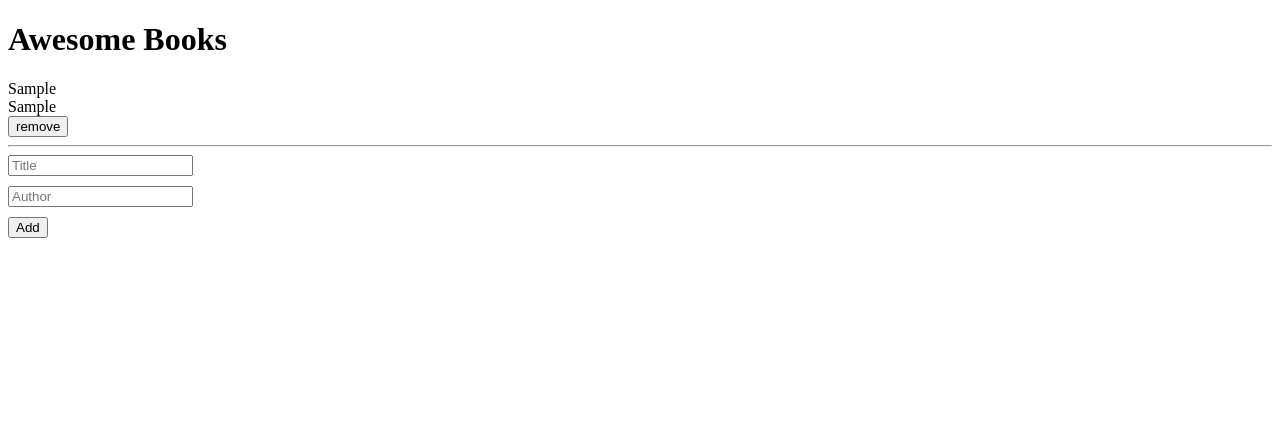
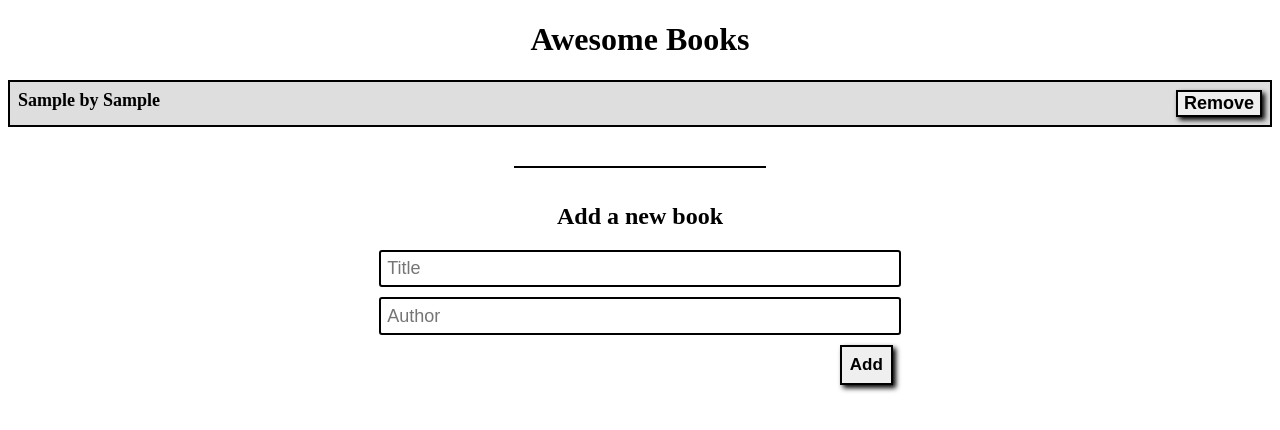
Before and after one commit to forLoop94/Awesome-Books, a website: page index.html in a window 1280 px wide. Both pictures are taken after typing "Sample", "Sample" into the empty fields and a click on the button "Add". Drawn offline with Linux system fonts and the light colour scheme.

Commit message:
Add styling to book objects

```diff
--- a/index.html
+++ b/index.html
@@ -12,10 +12,12 @@
   <main>
     <header><h1>Awesome Books</h1></header>
     <section class="display" data-display></section>
+    <div class="divider"><div></div></div>
     <section class="input">
+      <h2>Add a new book</h2>
       <article><input type="text" placeholder="Title" class="input-field" data-title></article>
       <article><input type="text" placeholder="Author" class="input-field" data-author></article>
-      <article><button type="button">Add</button></article>
+      <article class="btn"><button type="button">Add</button></article>
     </section>
   </main>
 </body>
--- a/index.js
+++ b/index.js
@@ -1,7 +1,7 @@
-const displaySection = document.querySelector("[data-display]");
-const addBtn = document.querySelector("button");
-const title = document.querySelector("[data-title]");
-const author = document.querySelector("[data-author]");
+const displaySection = document.querySelector('[data-display]');
+const addBtn = document.querySelector('button');
+const title = document.querySelector('[data-title]');
+const author = document.querySelector('[data-author]');
 
 class NewBook {
   constructor(title, author) {
@@ -19,16 +19,16 @@ class Book {
   addBook(title, author) {
     const newBook = new NewBook(title, author);
     this.bookCollection = this.bookCollection.concat(newBook);
-    localStorage.setItem("books", JSON.stringify(this.bookCollection));
+    localStorage.setItem('books', JSON.stringify(this.bookCollection));
   }
 
   removeBook(i) {
     this.bookCollection.splice(i, 1);
-    localStorage.setItem("books", JSON.stringify(this.bookCollection));
+    localStorage.setItem('books', JSON.stringify(this.bookCollection));
   }
 
   getBooksFromLocalStorage() {
-    const books = localStorage.getItem("books");
+    const books = localStorage.getItem('books');
     const allBooks = JSON.parse(books);
     if (books) {
       this.bookCollection = allBooks;
@@ -39,35 +39,39 @@ class Book {
 const newBooks = new Book();
 
 const display = () => {
-  let bookCollection = newBooks.bookCollection;
-  displaySection.innerHTML = "";
+  const { bookCollection } = newBooks;
+  displaySection.innerHTML = '';
   for (let i = 0; i < bookCollection.length; i += 1) {
-    const book = document.createElement("article");
-    book.className = "displayed-book";
+    const book = document.createElement('article');
     const bookDetails = bookCollection[i];
-    book.innerHTML = `<div>${bookDetails.title}</div><div>${bookDetails.author}</div>`;
-    const removeBtn = document.createElement("button");
-    removeBtn.innerHTML = "remove";
-    removeBtn.addEventListener("click", () => {
+    book.className = 'displayed-book';
+    if (i % 2 !== 0) {
+      book.classList.add('light-background');
+    }
+    book.innerHTML = `<div>${bookDetails.title} by ${bookDetails.author}</div>`;
+    const removeBtn = document.createElement('button');
+    removeBtn.innerHTML = 'Remove';
+    removeBtn.className = 'remove';
+    removeBtn.addEventListener('click', () => {
       newBooks.removeBook(i);
       display();
     });
-    const divider = document.createElement("hr");
+    // const divider = document.createElement("hr");
     book.appendChild(removeBtn);
-    book.appendChild(divider);
+    // book.appendChild(divider);
     displaySection.appendChild(book);
   }
 };
 
 display();
 
-addBtn.addEventListener("click", () => {
+addBtn.addEventListener('click', () => {
   const bookTitle = title.value;
   const bookAuthor = author.value;
-  if (bookTitle !== "" && bookAuthor !== "") {
+  if (bookTitle !== '' && bookAuthor !== '') {
     newBooks.addBook(bookTitle, bookAuthor);
   }
   display();
-  title.value = "";
-  author.value = "";
+  title.value = '';
+  author.value = '';
 });
--- a/styles.css
+++ b/styles.css
@@ -1,3 +1,80 @@
 .input-field {
   margin-bottom: 10px;
 }
+
+h1 {
+  text-align: center;
+}
+
+.display {
+  border: 2px solid black;
+}
+
+.displayed-book {
+  display: flex;
+  justify-content: space-between;
+  background-color: rgb(200, 200, 200, 0.6);
+  padding: 0.5rem;
+}
+
+.displayed-book div,
+button {
+  font-weight: 600;
+  font-size: 18px;
+}
+
+.light-background {
+  background-color: rgb(255, 255, 255);
+}
+
+.divider {
+  display: flex;
+  justify-content: center;
+  align-items: center;
+  height: 2rem;
+  margin-top: 1.5rem;
+}
+
+.divider div {
+  width: 20%;
+  background-color: black;
+  height: 0.1rem;
+}
+
+.remove,
+.input button {
+  box-shadow: 3px 3px 5px black;
+  border-radius: 0;
+  border: 2px solid black;
+}
+
+.input {
+  display: flex;
+  align-items: center;
+  flex-direction: column;
+}
+
+.input article {
+  width: 100%;
+  display: flex;
+  align-items: center;
+  flex-direction: column;
+}
+
+.input input {
+  border: 2px solid black;
+  border-radius: 3px;
+  padding: 0.4rem;
+  width: 40%;
+  font-size: 18px;
+}
+
+.input .btn {
+  width: 40%;
+}
+
+.input button {
+  padding: 0.5rem;
+  font-size: 17px;
+  align-self: flex-end;
+}
```
Also changed, not shown: .eslintrc.json.
